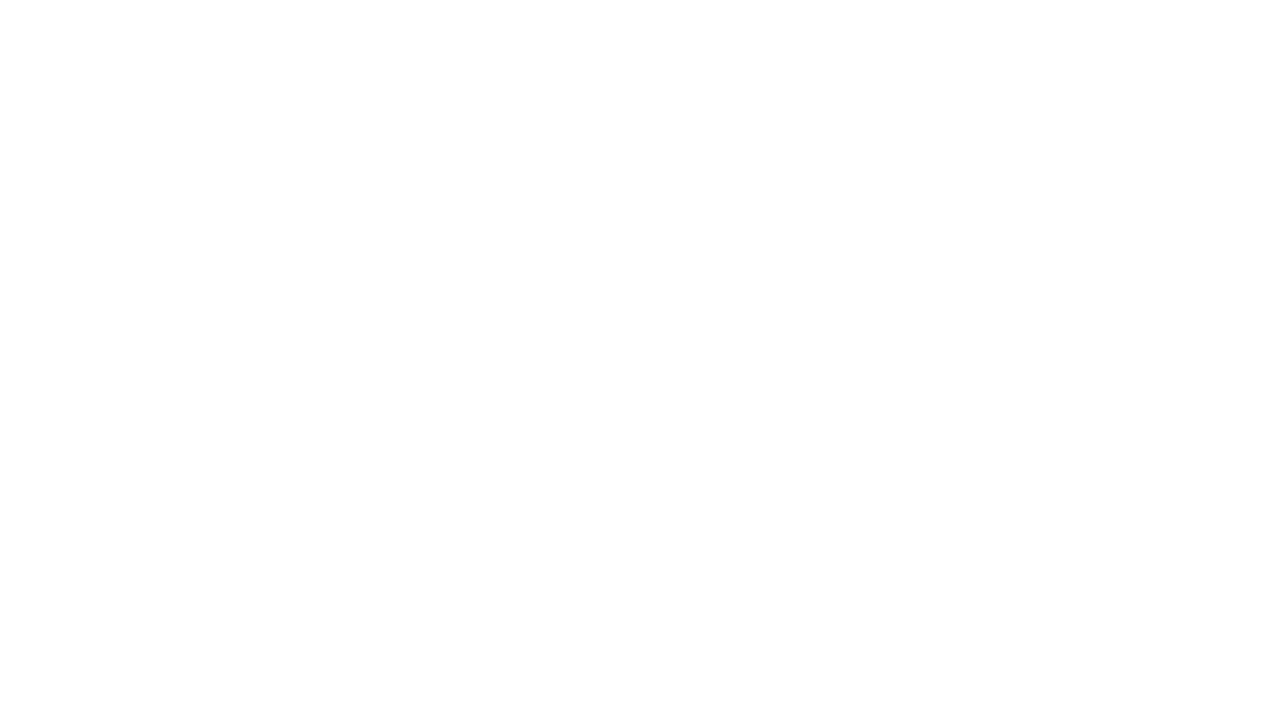
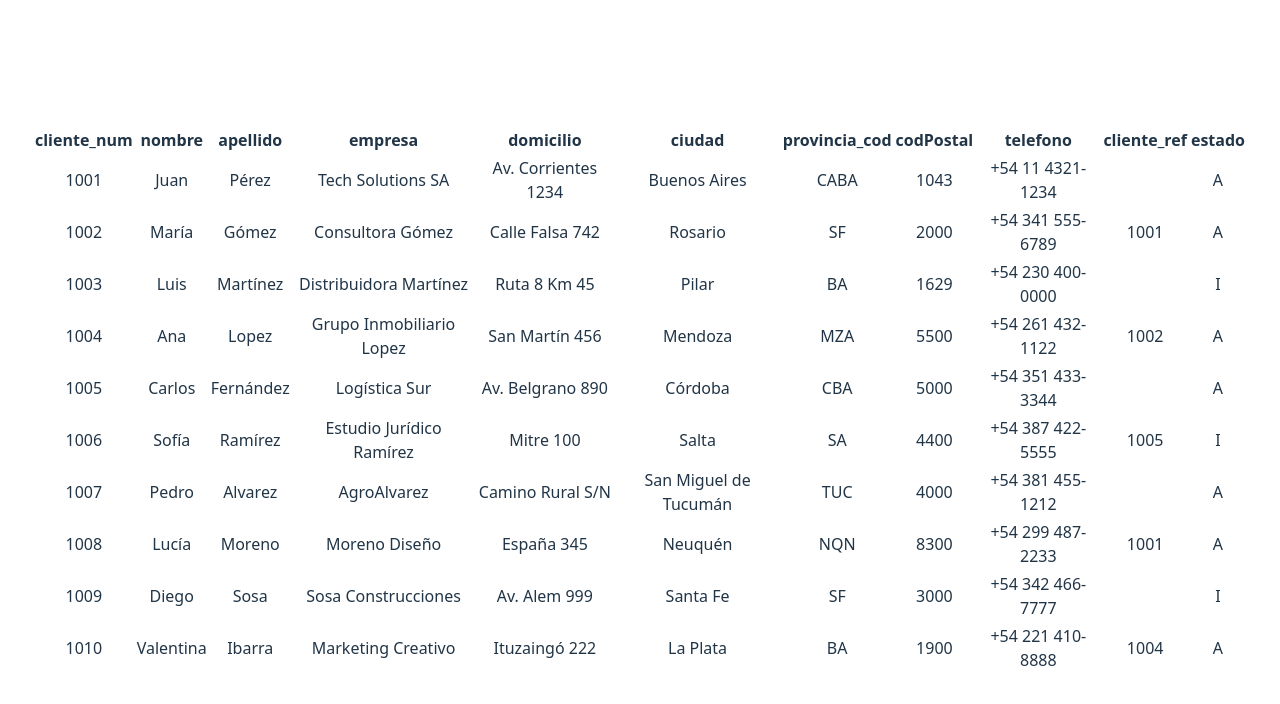
Before and after one commit to Liahuel/ReactCrud, a React (Vite) app: page / in a window 1280 px wide. Shown: the top 704 px of the page. Built offline with nearby package versions, Linux system fonts and the light colour scheme.

Commit message:
tabla funcionando falta CSS

```diff
--- a/package.json
+++ b/package.json
@@ -18,7 +18,7 @@
   },
   "devDependencies": {
     "@eslint/js": "^9.25.0",
-    "@types/react": "^19.1.2",
+    "@types/react": "^19.1.4",
     "@types/react-dom": "^19.1.2",
     "@vitejs/plugin-react-swc": "^3.9.0",
     "eslint": "^9.25.0",
--- a/src/App.tsx
+++ b/src/App.tsx
@@ -1,6 +1,4 @@
-import next from 'next';
 import './App.css';
-import Table from './components/Generics/Table';
 import ClientesView from './components/Clientes/ClientesView';
 
 function App() {
@@ -8,7 +6,7 @@ function App() {
 
   return (
     <>
-    <ClientesView/>
+      <ClientesView/>
     </>
   )
 }
--- a/src/components/Clientes/ClientesView.tsx
+++ b/src/components/Clientes/ClientesView.tsx
@@ -1,15 +1,15 @@
-import React from 'react'
 import Table from '../Generics/Table'
 import clientes from '../../mockdata/clientes.json'
 
-const cliente:[] = clientes
+const cliente:object[] = clientes
 interface data{
     columnas:string[],
-    registros:string[]
+    registros:object[]
 }
 
-const GetData=(clientes:[])=>{
-    let data:data ={
+const GetData=(clientes:object[] )=>{
+    console.log(clientes)
+    const data:data ={
         columnas:[],
         registros:[]
     }
--- a/src/components/Generics/Table.tsx
+++ b/src/components/Generics/Table.tsx
@@ -1,21 +1,35 @@
-import next from "next";
-import tailwindcss from "@tailwindcss/vite";
-import React from "react";
+import type { ReactNode } from "react";
+
+
 
 interface TableProps{
     data:{
         columnas:string[],
-        registros:string[],
+        registros:object[],
     }
 }
+
+const getRows = (valores:unknown[])=>{
+    const rows:ReactNode[]=[]
+    // eslint-disable-next-line @typescript-eslint/no-explicit-any
+    valores.forEach((x:any)=>{
+        rows.push(<td>{x}</td>)
+
+    })
+
+    return rows
+}
+
 
 
 function Table(props:TableProps){
     const {
         data:{
+            // eslint-disable-next-line no-empty-pattern
             columnas:[],
+            // eslint-disable-next-line no-empty-pattern
             registros:[],
-        },
+        }
     }=props;
     console.log(props.data)
     return (
@@ -23,17 +37,17 @@ function Table(props:TableProps){
         <table>
           <thead>
             <tr>
-                    {props.data.columnas && props.data.columnas.map((columna:string)=>
-                        <th key={columna}></th>
-                    )}
+            {props.data.columnas.map(function(item){
+                return(<th key={item}scope="col">{item}</th>)
+            })}
             </tr>
           </thead>
           <tbody>
-                <tr>
-                    {props.data.registros && props.data.registros.map((registro)=>
-                        <td key={registro}></td>
-                    )}
-                </tr>
+                {props.data.registros.map(function(item:object){
+                  const valores:unknown[]=Object.values(item);
+                  const Rows:ReactNode= getRows(valores)
+                  return (<tr>{Rows}</tr>);
+                })}
           </tbody>
         </table>
     </>
```
Also changed, not shown: 1 other file (tests, documents, lock files or other folders). Lines whose indentation alone changed are shown as unchanged.
